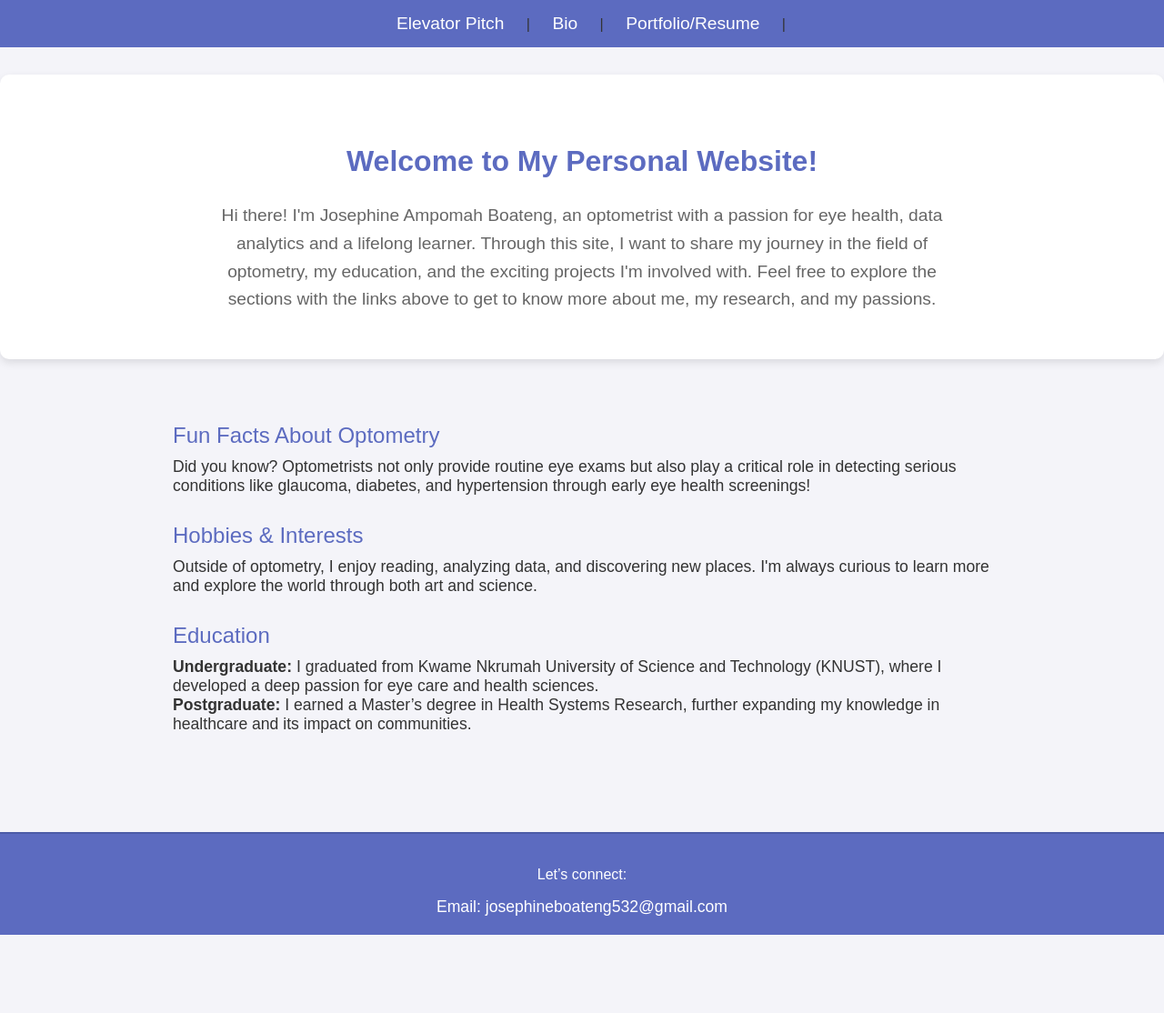
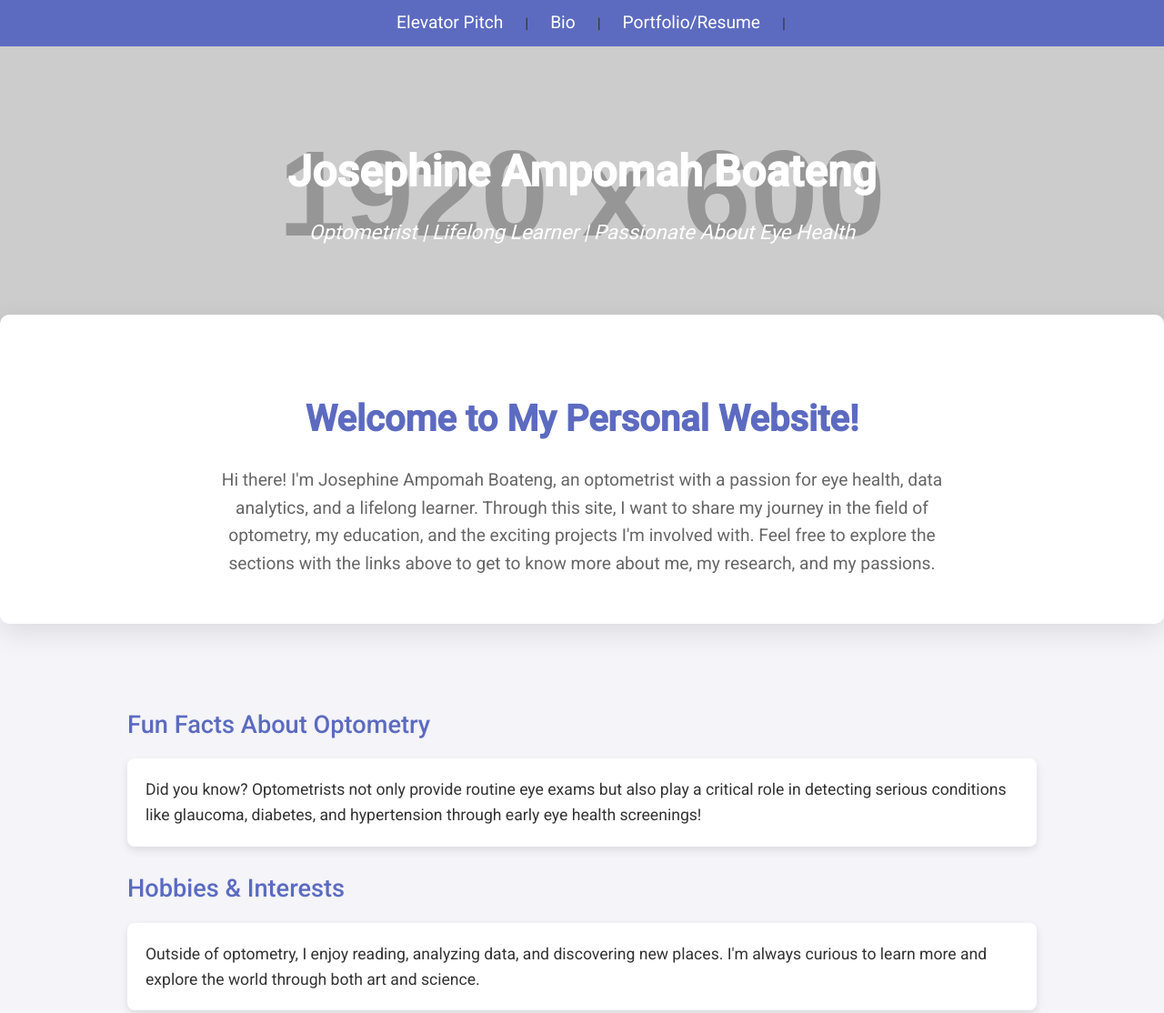
Before and after one commit to PSarps/josephineWebsite, a plain HTML site: page index.html in a window 1280 px wide. Shown: the top 1114 px of the page at 91% size. Before the commit the page ends 1028 px from the top, so only its background shows below. Drawn offline with Linux system fonts and the light colour scheme; placeholder pictures from the web are drawn by us.

Commit message:
Update index.html

```diff
--- a/index.html
+++ b/index.html
@@ -4,18 +4,26 @@
     <meta charset="UTF-8" />
     <meta name="viewport" content="width=device-width, initial-scale=1.0" />
     <title>Josephine Ampomah Boateng - Optometrist</title>
+    <link
+      href="https://fonts.googleapis.com/css2?family=Roboto:wght@300;400;500&display=swap"
+      rel="stylesheet"
+    />
     <style>
       body {
-        font-family: Arial, Helvetica, sans-serif;
+        font-family: "Roboto", sans-serif;
         margin: 0;
         padding: 0;
         background-color: #f4f4f9;
         color: #333;
+        line-height: 1.6;
       }
       nav {
         background-color: #5c6bc0;
-        padding: 15px;
+        padding: 10px 20px;
         text-align: center;
+        position: sticky;
+        top: 0;
+        z-index: 100;
       }
       nav a {
         color: white;
@@ -25,41 +33,47 @@
       }
       nav a:hover {
         text-decoration: underline;
+        color: #ffcc00;
       }
 
       header {
         background-color: #5c6bc0;
         color: white;
         text-align: center;
-        padding: 50px 0;
+        padding: 100px 20px;
+        background-image: url("https://via.placeholder.com/1920x600"); /* Placeholder Image */
+        background-size: cover;
+        background-position: center;
       }
       header h1 {
+        font-size: 3rem;
         margin: 0;
-        font-size: 2.5rem;
       }
       header .bio {
-        font-size: 1.2rem;
+        font-size: 1.4rem;
         margin-top: 10px;
         font-style: italic;
       }
 
-      /* New Styling for the Introduction Section */
+      /* New Styling for the Welcome Section */
       .welcome-section {
         text-align: center;
         padding: 50px 20px;
-        background-color: #ffffff;
-        margin-top: 30px;
+        background-color: white;
         border-radius: 10px;
-        box-shadow: 0 4px 10px rgba(0, 0, 0, 0.1);
+        box-shadow: 0 10px 30px rgba(0, 0, 0, 0.1);
+        margin-top: -50px;
+        position: relative;
+        z-index: 1;
       }
       .welcome-section h2 {
-        font-size: 2rem;
+        font-size: 2.5rem;
         color: #5c6bc0;
+        margin-bottom: 20px;
       }
       .welcome-section p {
         font-size: 1.2rem;
         color: #666;
-        line-height: 1.6;
         max-width: 800px;
         margin: 0 auto;
         font-weight: 400;
@@ -67,25 +81,32 @@
 
       .container {
         padding: 40px 20px;
-        max-width: 900px;
-        margin: 0 auto;
+        max-width: 1000px;
+        margin: 50px auto;
       }
 
       .section-title {
-        font-size: 1.5rem;
+        font-size: 1.7rem;
         color: #5c6bc0;
-        margin-top: 30px;
+        margin-bottom: 15px;
+        font-weight: 500;
       }
       .section-content {
         font-size: 1.1rem;
+        color: #333;
         margin-top: 10px;
+        line-height: 1.6;
+        background: #fff;
+        padding: 20px;
+        border-radius: 8px;
+        box-shadow: 0 4px 10px rgba(0, 0, 0, 0.1);
       }
 
       footer {
         text-align: center;
         background-color: #5c6bc0;
         color: white;
-        padding: 20px 0;
+        padding: 25px 0;
         margin-top: 50px;
         border-top: 2px solid #4c5ba7;
       }
@@ -93,52 +114,63 @@
         color: white;
         text-decoration: none;
         margin: 0 15px;
-        font-size: 1.1rem;
+        font-size: 1.2rem;
       }
       footer a:hover {
         text-decoration: underline;
+        color: #ffcc00;
       }
     </style>
   </head>
   <body>
+    <!-- Navigation Bar -->
     <nav>
       <a href="elevatorPitch.html">Elevator Pitch</a> |
       <a href="bio.html">Bio</a> |
       <a href="portfolio.html">Portfolio/Resume</a> |
     </nav>
 
-    <header class="welcome-section">
+    <!-- Header Section with Background Image -->
+    <header>
+      <h1>Josephine Ampomah Boateng</h1>
+      <p class="bio">
+        Optometrist | Lifelong Learner | Passionate About Eye Health
+      </p>
+    </header>
+
+    <!-- Welcome Section -->
+    <div class="welcome-section">
       <h2>Welcome to My Personal Website!</h2>
       <p>
         Hi there! I'm Josephine Ampomah Boateng, an optometrist with a passion
-        for eye health, data analytics and a lifelong learner. Through this
+        for eye health, data analytics, and a lifelong learner. Through this
         site, I want to share my journey in the field of optometry, my
         education, and the exciting projects I'm involved with. Feel free to
         explore the sections with the links above to get to know more about me,
         my research, and my passions.
       </p>
-    </header>
+    </div>
 
     <div class="container">
       <!-- Fun Facts Section -->
       <div class="section-title">Fun Facts About Optometry</div>
-      <p class="section-content">
+      <div class="section-content">
         Did you know? Optometrists not only provide routine eye exams but also
         play a critical role in detecting serious conditions like glaucoma,
         diabetes, and hypertension through early eye health screenings!
-      </p>
-
+      </div>
+      <br />
       <!-- Hobbies & Interests Section -->
       <div class="section-title">Hobbies & Interests</div>
-      <p class="section-content">
+      <div class="section-content">
         Outside of optometry, I enjoy reading, analyzing data, and discovering
         new places. I'm always curious to learn more and explore the world
         through both art and science.
-      </p>
-
+      </div>
+      <br />
       <!-- Education Section -->
       <div class="section-title">Education</div>
-      <p class="section-content">
+      <div class="section-content">
         <strong>Undergraduate:</strong> I graduated from Kwame Nkrumah
         University of Science and Technology (KNUST), where I developed a deep
         passion for eye care and health sciences.
@@ -146,7 +178,7 @@
         <strong>Postgraduate:</strong> I earned a Master’s degree in Health
         Systems Research, further expanding my knowledge in healthcare and its
         impact on communities.
-      </p>
+      </div>
     </div>
 
     <footer>
```
